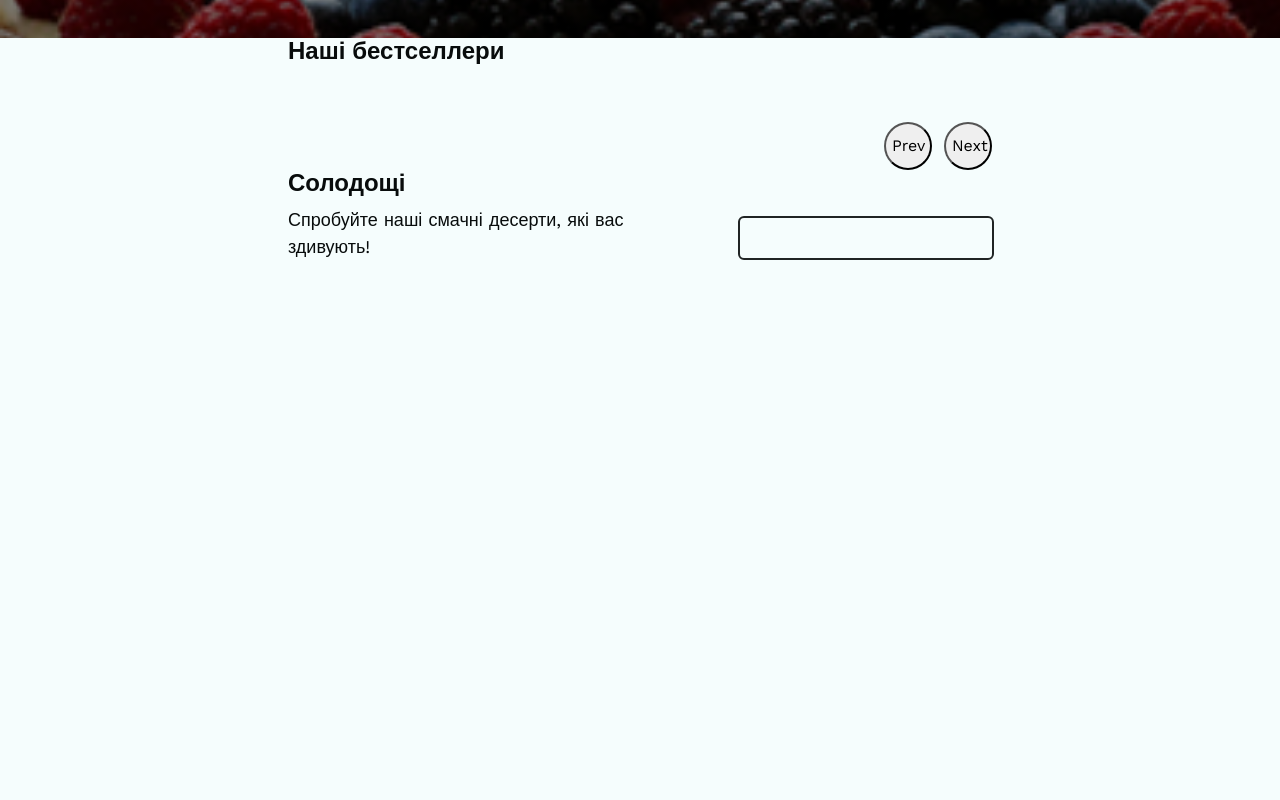
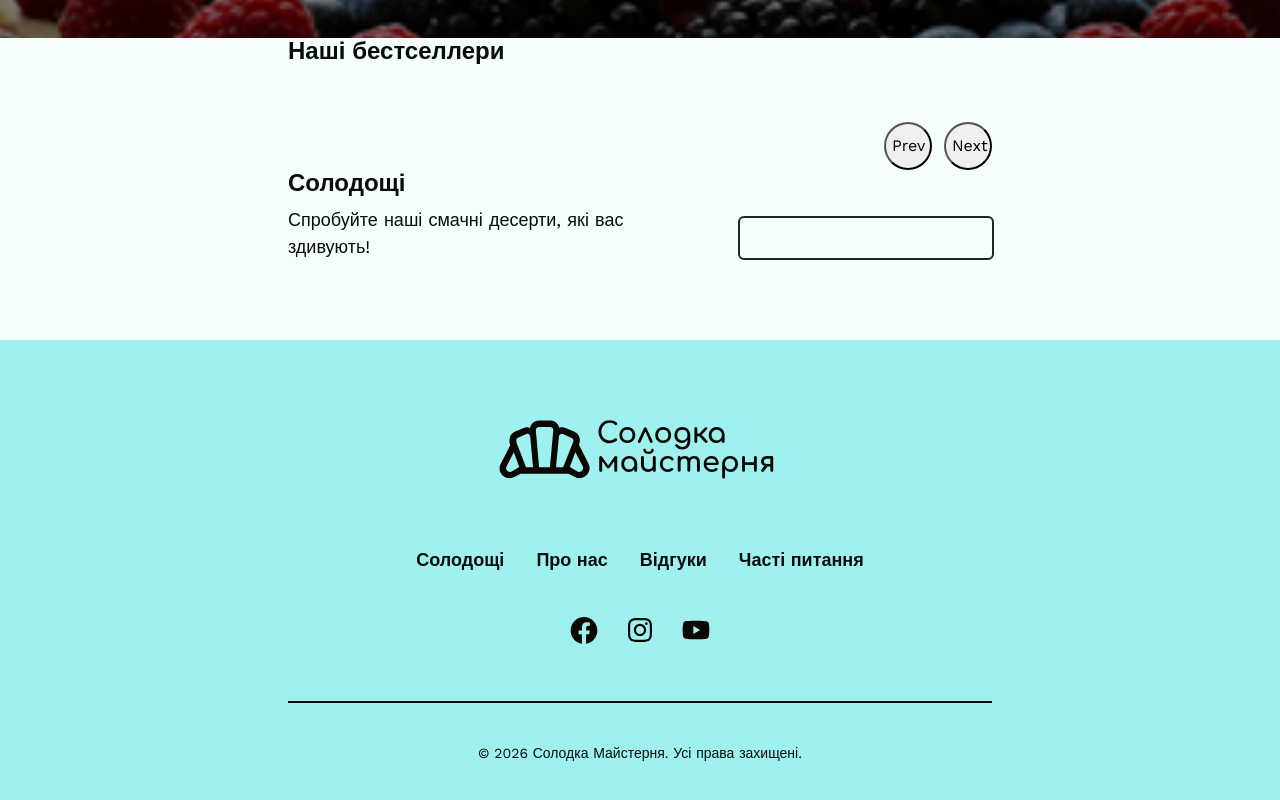
Before and after one commit to IrinaV1/sweet_shop, a website built with Vite: page src/index.html in a window 1280 px wide. Shown: the part 338-1138 px from the top of the page. Before the commit the page ends 800 px from the top, so only its background shows below. Built offline with nearby package versions, Linux system fonts and the light colour scheme; no server answers; files whose address does not match are found by name; what izitoast would draw is missing.

Commit message:
add footer

```diff
--- a/src/css/footer.css
+++ b/src/css/footer.css
@@ -1,21 +1,176 @@
  .footer {
-  padding: 20px 0;
+   background-color: #9ff1ef;
+   padding-top: 48px;
+   padding-bottom: 48px;
+   margin: 0 auto;
  }
-.footer-desc {
+
+ .footer-logo-wrapper {
+   display: flex;
+   justify-content: center;
+   align-items: center;
+ }
+
+ .footer-wrapper {
+   display: flex;
+   flex-wrap: wrap;
+   flex-direction: column;
+
+   gap: 32px;
+
+   margin-bottom: 40px;
+   border-bottom: 2px solid #080c0c;
+
+ }
+
+ .footer-social-wrapper {
+   display: flex;
+
+   justify-content: center;
+   align-items: center;
+   margin: 0 auto;
+   margin-bottom: 40px;
+ }
+
+ .footer-link-logo {
+   display: block;
+   transition: opacity 250ms cubic-bezier(0.4, 0, 0.2, 1);
+ }
+
+ .footer-logo {
+   width: 100%;
+   height: auto;
+   fill: #0B0803;
+ }
+
+ .footer-social-list {
+   display: flex;
+   justify-content: center;
+   align-items: center;
+   padding: 0;
+   gap: 12px;
+
+ }
+
+ .footer-social-item {
+   display: flex;
+   justify-content: center;
+   align-items: center;
+   width: 44px;
+   height: 44px;
+ }
+
+ .footer-social-link {
+   display: inline-block;
+   transition: opacity 250ms cubic-bezier(0.4, 0, 0.2, 1);
+ }
+
+ .footer-social-icon {
+   fill: #0b0803;
+   width: 100%;
+   height: 100%;
+ }
+
+ .footer-list {
+   display: flex;
+   flex-direction: column;
+   justify-content: center;
+   align-items: center;
+   gap: 32px;
+   margin: 0 auto;
+ }
+
+ .footer-item {
+   text-align: center;
+
+   width: 100%;
+ }
+
+ .footer-link {
+   display: inline-block;
+   font-family: "Work Sans", sans-serif;
+   font-weight: 600;
+   font-size: 18px;
+   line-height: 1.5;
+   color: #080c0c;
+   transition: opacity 250ms cubic-bezier(0.4, 0, 0.2, 1);
+
+ }
+
+ .footer-link-logo:hover,
+ .footer-link-logo:focus,
+ .footer-link:hover,
+ .footer-link:focus,
+ .footer-social-link:hover,
+ .footer-social-link:focus {
+   opacity: 0.3;
+ }
+
+ .footer-link:active,
+ .footer-social-link:active {
+   opacity: 0.7;
+ }
+
+ .footer-subtitle {
+   font-weight: 400;
+   font-size: 14px;
+   line-height: 1.5;
+   text-align: start;
+   color: #080c0c;
+ }
+
+
+ /* Styles for Tablet devices */
+ @media only screen and (min-width: 768px) {
+   .footer-wrapper {
+     padding-right: 124px;
+     padding-left: 124px;
+   }
+
+
+   .footer-logo {
+     width: 309px;
+   }
+
+   .footer-social-list {
+     padding-top: 6px;
+     padding-bottom: 6px;
+   }
+
+
+   .footer-list {
+     flex-direction: row;
+     justify-content: space-between;
+     max-width: 460px;
+   }
+
+   .footer-item {
+     text-align: start;
+     width: auto;
+   }
+
+   .footer-subtitle {
      text-align: center;
    }
-.footer-link {
-  position: relative;
  }
-.footer-link::before {
-  content: '';
-  position: absolute;
-  bottom: 6%;
-  left: 50%;
-  transform: translateX(-50%) skewX(-12deg);
-  z-index: -1;
-  width: 110%;
-  height: 24%;
-  background-color: #41d1ff;
-  transition: 200ms ease;
+
+ /* Styles for Desktop devices */
+ @media only screen and (min-width: 1440px) {
+   .footer-wrapper {
+     width: 100%;
+     flex-direction: row;
+     justify-content: space-between;
+     align-items: center;
+     padding-right: 0;
+     padding-left: 0;
    }
+
+   .footer-social-wrapper {
+     margin: 0;
+   }
+
+   .footer-list {
+     margin: 0;
+   }
+
+ }
--- a/src/partials/footer.html
+++ b/src/partials/footer.html
@@ -1,5 +1,55 @@
 <footer class="footer">
   <div class="container">
+    <div class="footer-wrapper">
 
+      <div class="footer-logo-wrapper">
+        <a class="footer-link-logo" href="./index.html">
+          <svg class="footer-logo" width="335" height="132">
+            <use href="./img/icons/sprite.svg#logo"></use>
+          </svg>
+        </a>
+      </div>
+      <ul class="footer-list">
+        <li class="footer-item"><a class="footer-link" href="#welcome">Солодощі</a></li>
+        <li class="footer-item"><a class="footer-link" href="#quality">Про нас</a></li>
+        <li class="footer-item"><a class="footer-link" href="#experience">Відгуки</a></li>
+        <li class="footer-item"><a class="footer-link" href="#testimonial">Часті питання</a></li>
+
+      </ul>
+      <div class="footer-social-wrapper">
+
+
+        <ul class="footer-social-list">
+          <li class="footer-social-item">
+            <a class="footer-social-link" href="https://www.facebook.com/" target="_blank"
+              rel="noopener noreferrer nofollow">
+              <svg class="footer-social-icon" width="32" height="32">
+                <use href="./img/icons/sprite.svg#facebook"></use>
+              </svg>
+            </a>
+          </li>
+          <li class="footer-social-item">
+            <a class="footer-social-link" href="https://www.instagram.com/" target="_blank"
+              rel="noopener noreferrer nofollow">
+              <svg class="footer-social-icon" width="32" height="32">
+                <use href="./img/icons/sprite.svg#instagram"></use>
+              </svg>
+            </a>
+          </li>
+          <li class="footer-social-item">
+            <a class="footer-social-link" href="https://x.com/" target="_blank" rel="noopener noreferrer nofollow">
+              <svg class="footer-social-icon" width="32" height="32">
+                <use href="./img/icons/sprite.svg#youtube"></use>
+              </svg>
+            </a>
+          </li>
+        </ul>
+      </div>
+
+
+    </div>
+
+
+    <p class="footer-subtitle"> &copy; 2026 Солодка Майстерня. Усі права захищені.</p>
   </div>
 </footer>
```
Lines whose indentation alone changed are shown as unchanged.
